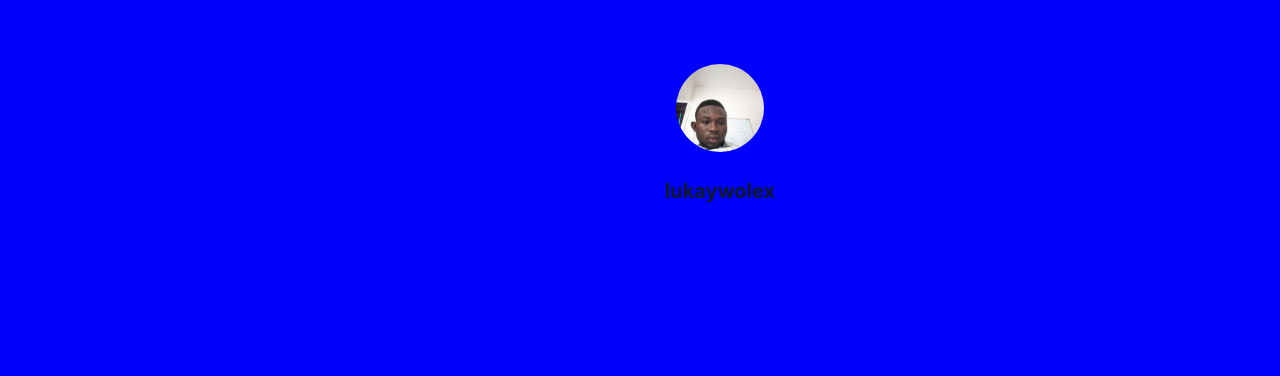
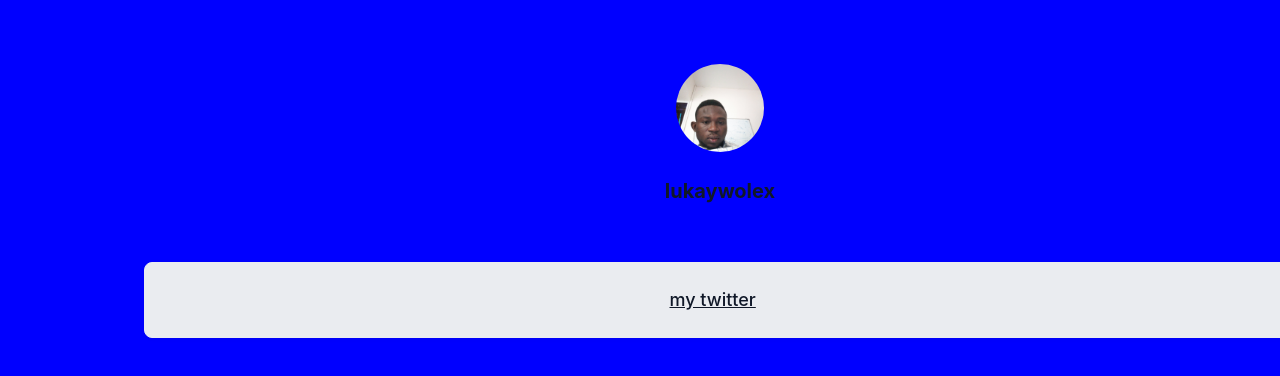
Before and after one commit to olukay08/Linktree, a React (Create React App) app in the folder mylittle/: page / in a window 1280 px wide. Shown: the top 376 px of the page. Built offline with nearby package versions, Linux system fonts and the light colour scheme.

Commit message:
Fix links

```diff
--- a/mylittle/src/App.css
+++ b/mylittle/src/App.css
@@ -157,3 +157,77 @@ order: 1;
 align-self: stretch;
 flex-grow: 0;
 }
+.links{
+    display: flex;
+flex-direction: row;
+justify-content: center;
+align-items: center;
+padding: 0px;
+gap: 12px;
+
+width: 1152px;
+height: 76px;
+
+
+
+filter: drop-shadow(0px 1px 2px rgba(16, 24, 40, 0.05));
+
+
+flex: none;
+order: 0;
+align-self: stretch;
+flex-grow: 0;
+}
+.frames{
+    display: flex;
+flex-direction: row;
+justify-content: center;
+align-items: center;
+padding: 24px 32px;
+gap: 8px;
+
+width: 1152px;
+height: 76px;
+
+/* Gray/200 */
+
+background: #EAECF0;
+/* Gray/200 */
+
+border: 1px solid #EAECF0;
+border-radius: 8px;
+
+/* Inside auto layout */
+
+flex: none;
+order: 0;
+flex-grow: 1;
+}
+#btn__zuri{
+    width: 101px;
+    height: 28px;
+
+    /* Text lg/Medium */
+
+    font-family: 'Inter';
+    font-style: normal;
+    font-weight: 500;
+    font-size: 18px;
+    line-height: 28px;
+    /* identical to box height, or 156% */
+
+    display: flex;
+    align-items: center;
+    text-align: center;
+
+    /* Gray/900 */
+
+    color: #101828;
+
+
+    /* Inside auto layout */
+
+    flex: none;
+    order: 0;
+    flex-grow: 0;
+}
--- a/mylittle/src/App.js
+++ b/mylittle/src/App.js
@@ -17,6 +17,13 @@ function App() {
 
           </div>
           <div className="link-section">
+            <div className ="links">
+              <div className="frames">
+                <a href="https://training.zuri.team/" id="btn__zuri" >my twitter</a>
+
+              </div>
+
+            </div>
 
           </div>
          </div>
```
